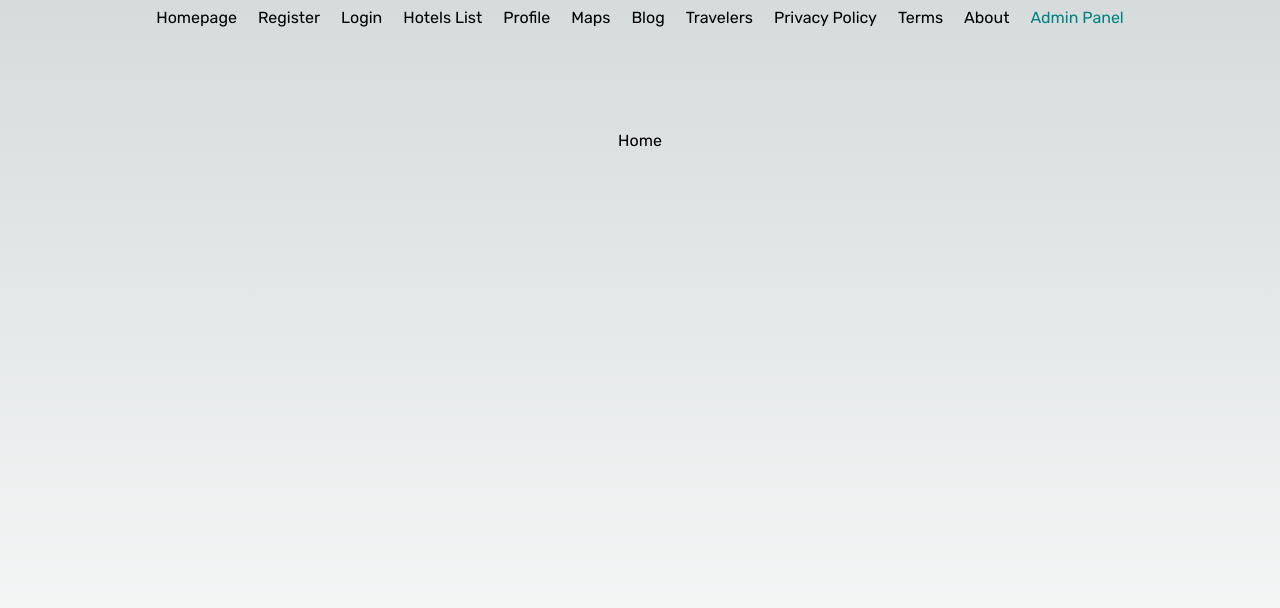
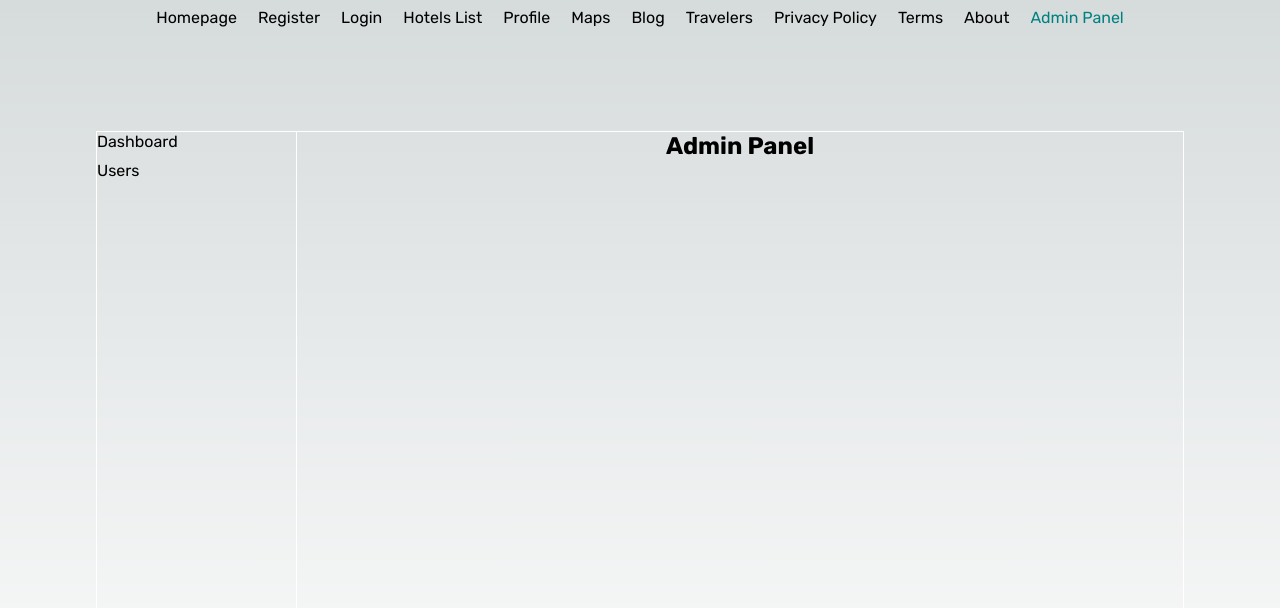
Before and after one commit to Bartek-Wieckowski/dm-project-2, a Next.js app: page /admin in a window 1280 px wide. Shown: the top 608 px of the page. Built offline with nearby package versions, Linux system fonts and the light colour scheme.

Commit message:
create new admin layout, complete task 9

```diff
--- /dev/null
+++ b/src/app/admin/(adminPanel)/layout.tsx
@@ -0,0 +1,9 @@
+import styles from '../admin.module.css';
+
+export default function Layout({
+  children,
+}: Readonly<{
+  children: React.ReactNode;
+}>) {
+  return <section className={styles.adminWrapper}>{children}</section>;
+}
--- /dev/null
+++ b/src/app/admin/(adminPanel)/page.tsx
@@ -0,0 +1,14 @@
+import styles from "../admin.module.css"
+export default function AdminPage() {
+  return (
+    <>
+      <aside className={styles.adminAside}>
+        <p>Dashboard</p>
+        <p>Users</p>
+      </aside>
+      <div className={styles.adminContent}>
+        <h1>Admin Panel</h1>
+      </div>
+    </>
+  );
+}
--- /dev/null
+++ b/src/app/admin/admin.module.css
@@ -0,0 +1,17 @@
+.adminWrapper {
+  display: grid;
+  grid-template-columns: 200px 1fr;
+  width: 100%;
+  min-height: 75vh;
+  overflow-y: auto;
+  border: 1px solid white;
+}
+.adminAside {
+  display: flex;
+  flex-direction: column;
+  gap: 10px;
+  border-right: 1px solid white;
+}
+.adminContent {
+  text-align: center;
+}
--- a/src/app/admin/page.tsx
+++ /dev/null
@@ -1,7 +0,0 @@
-export default function Admin() {
-  return (
-    <main>
-     Home
-    </main>
-  );
-}
```
